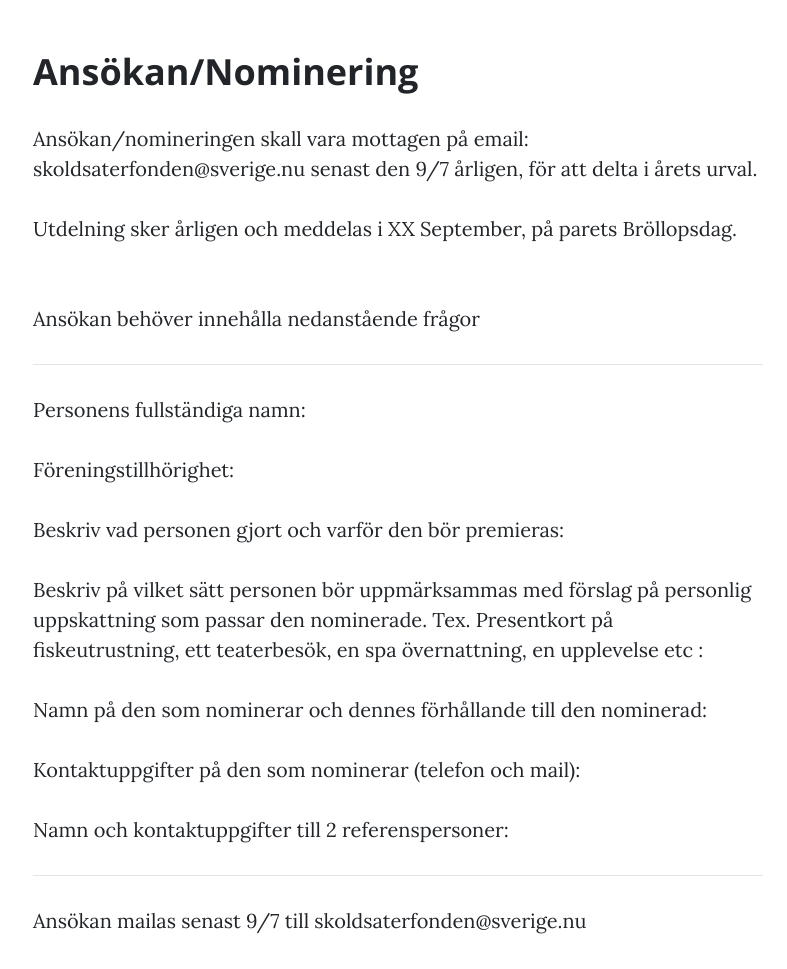
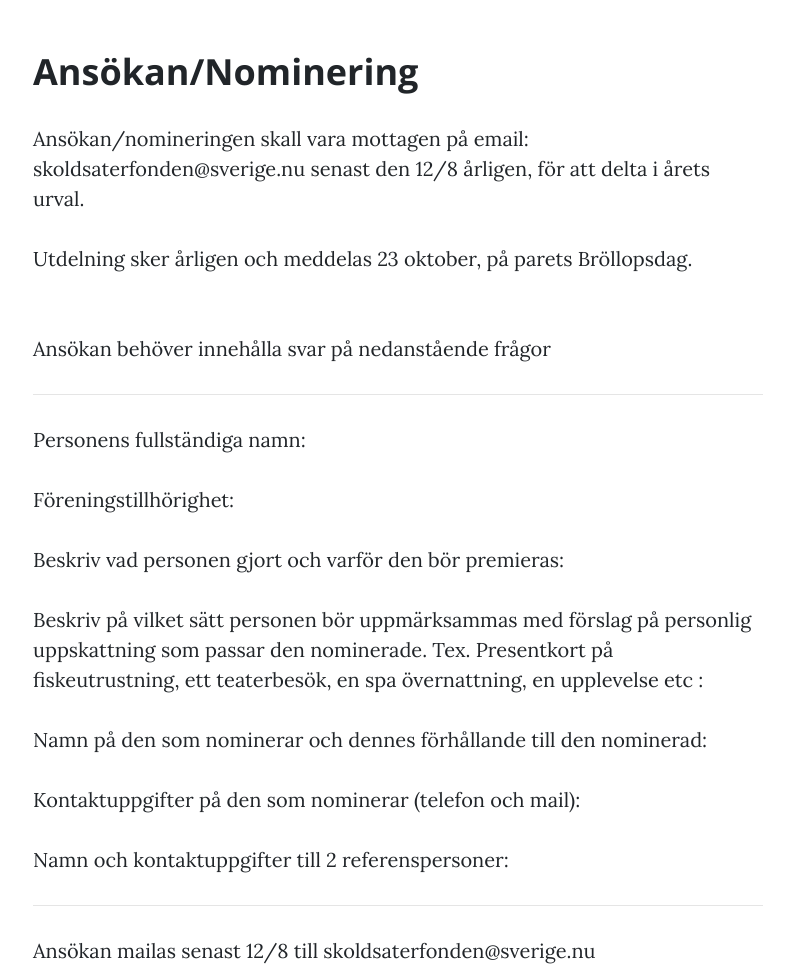
Before and after one commit to Bubben98/Skoldsaterfonden-, a plain HTML site: page index.html in a window 1280 px wide. Shown: the part 1760-2729 px from the top of the page, without its empty margins (242-1029 px from the left). Drawn offline with nearby package versions, Linux system fonts and the light colour scheme.

Commit message:
Update dates

```diff
--- a/index.html
+++ b/index.html
@@ -66,8 +66,8 @@
                                     <p>Fondens styrelse består av 4 personer som arbetar helt ideellt. Idag är det brorsbarnen till Sonja samt Hasse och Sonjas kära granne från landet och en nära vän inom idrotten. Dvs 4 personer som väl känner till den ”anda” som fonden ämnar premiera.</p>
 
                                     <h2 class="section-heading">Ansökan/Nominering</h2>
-                                    <p>Ansökan/nomineringen skall vara mottagen på email: skoldsaterfonden@sverige.nu senast den 9/7 årligen, för att delta i årets urval.</p>
-                                    <p>Utdelning sker årligen och meddelas i XX September, på parets Bröllopsdag.</p>
+                                    <p>Ansökan/nomineringen skall vara mottagen på email: skoldsaterfonden@sverige.nu senast den 12/8 årligen, för att delta i årets urval.</p>
+                                    <p>Utdelning sker årligen och meddelas 23 oktober, på parets Bröllopsdag.</p>
                                 </div>
                             </div>
                         </div>
@@ -79,7 +79,7 @@
             <div class="container">
                 <div class="row">
                     <div class="col-lg-8 col-md-10 mx-auto">
-                        <p>Ansökan behöver innehålla nedanstående frågor</h3>
+                        <p>Ansökan behöver innehålla svar på nedanstående frågor</h3>
                         <hr>
                         <p>Personens fullständiga namn:</p>
                         <p>Föreningstillhörighet:</p>
@@ -156,7 +156,7 @@
                             <div id="success"></div>
                             <button class="btn btn-primary" id="sendMessageButton" type="submit">Skicka</button>
                         </form> -->
-                        <p>Ansökan mailas senast 9/7 till skoldsaterfonden@sverige.nu</p>
+                        <p>Ansökan mailas senast 12/8 till skoldsaterfonden@sverige.nu</p>
                     </div>
                 </div>
             </div>
```
